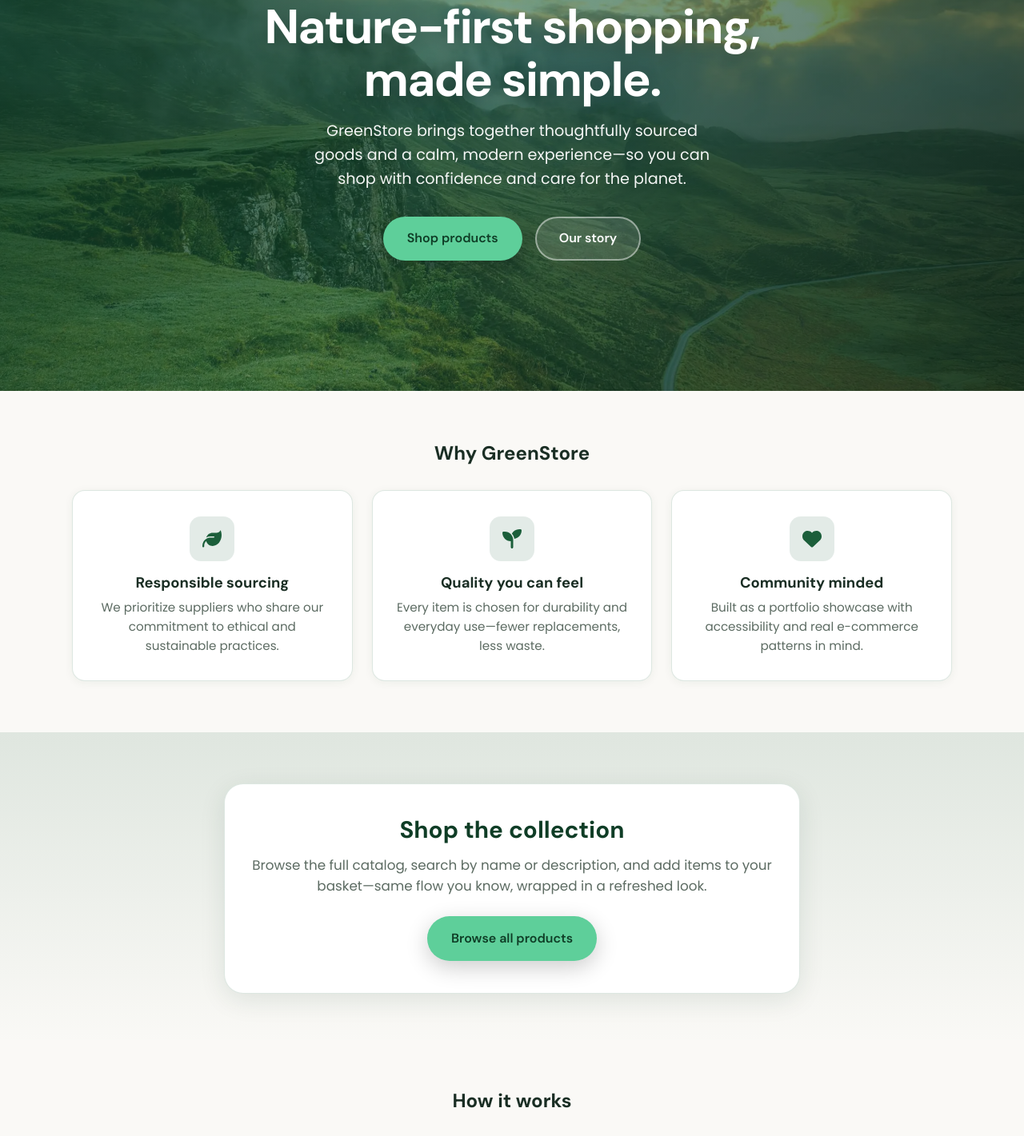
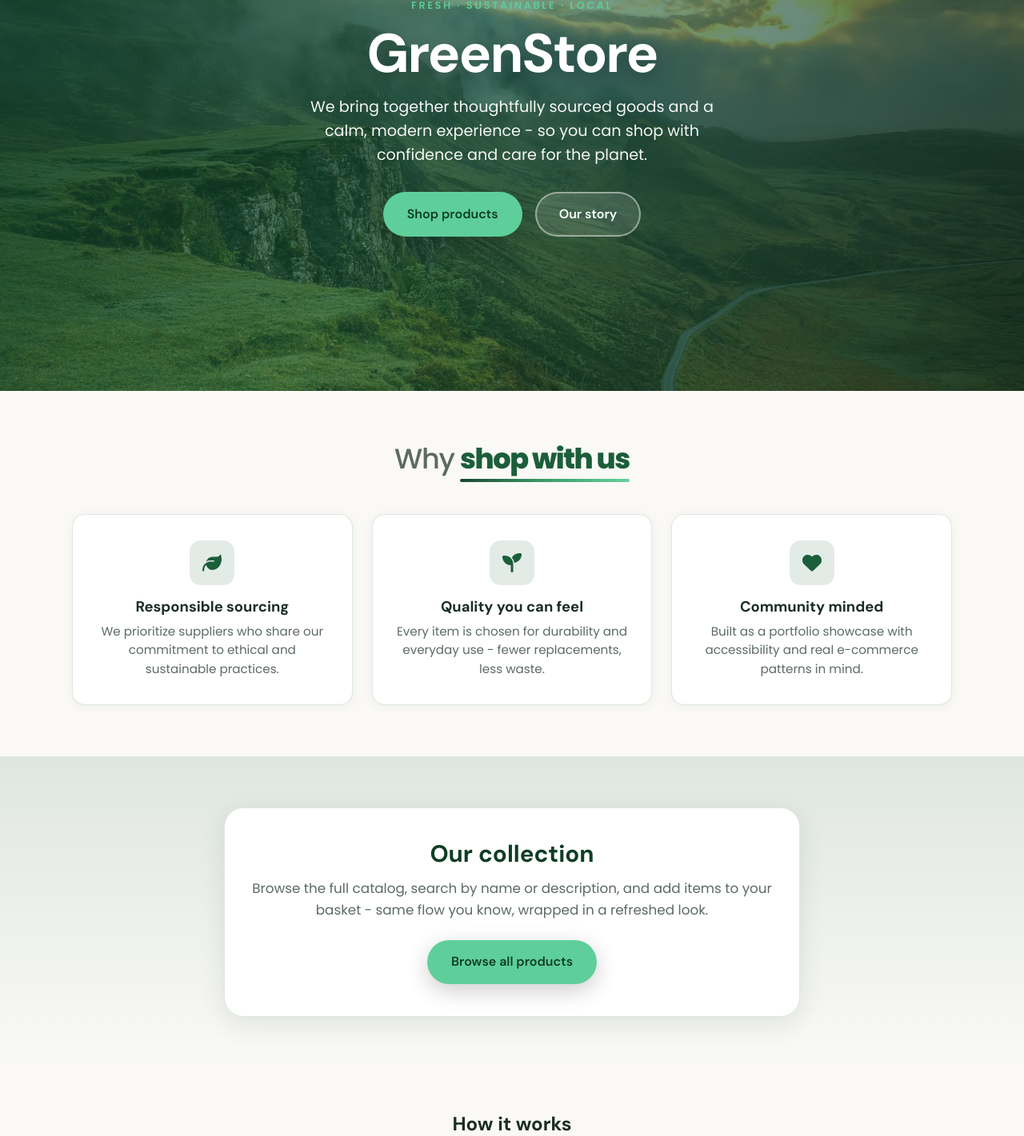
Before and after one commit to GHarding95/GreenStore, a React (Create React App) app: page / in a window 1280 px wide. Shown: the part 239-1660 px from the top of the page at 80% size. Built offline with nearby package versions, Linux system fonts and the light colour scheme; no server answers.

Commit message:
further css changes

```diff
--- a/src/App.scss
+++ b/src/App.scss
@@ -1,4 +1,4 @@
-// Design tokens — eco-modern palette. `body[data-route]` is set in App for basket-safe product card rules in cards.scss.
+// Design tokens - eco-modern palette. `body[data-route]` is set in App for basket-safe product card rules in cards.scss.
 :root {
   --green-primary: #1b5e3a;
   --green-light: rgba(27, 94, 58, 0.12);
@@ -53,7 +53,7 @@ body {
   border: 0;
 }
 
-// WCAG 2.4.1 Bypass Blocks — first tab stop
+// WCAG 2.4.1 Bypass Blocks - first tab stop
 .skip-link {
   position: absolute;
   top: 0;
@@ -123,7 +123,7 @@ button:focus-visible,
   }
 }
 
-// Basket page — keep layout/utility rules (basket.tsx unchanged)
+// Basket page - keep layout/utility rules (basket.tsx unchanged)
 .basket-card-body {
   text-align: left;
 }
--- a/src/components/carousel/myCarousel.scss
+++ b/src/components/carousel/myCarousel.scss
@@ -1,4 +1,4 @@
-// One row: [prev] [slides] [next] — arrows align with the icon strip, not full viewport height
+// One row: [prev] [slides] [next] - arrows align with the icon strip, not full viewport height
 .carousel {
   display: grid;
   grid-template-columns: auto minmax(0, 1fr) auto;
--- a/src/pages/about.scss
+++ b/src/pages/about.scss
@@ -48,7 +48,7 @@
   }
 
   strong {
-    color: var(--text-dark);
+    color: var(--green-primary);
     font-weight: 600;
   }
 }
--- a/src/pages/home.scss
+++ b/src/pages/home.scss
@@ -1,4 +1,4 @@
-// Homepage — uses tokens from App.scss
+// Homepage - uses tokens from App.scss
 .home {
   flex: 1;
   text-align: center;
@@ -38,10 +38,10 @@
 
   h1 {
     font-family: var(--font-display);
-    font-size: clamp(2.35rem, 6vw, 3.75rem);
+    font-size: clamp(2.75rem, 8vw, 4.25rem);
     font-weight: 700;
     letter-spacing: -0.03em;
-    line-height: 1.1;
+    line-height: 1.05;
     margin: 0 0 1rem;
     text-shadow: 0 4px 24px rgba(0, 0, 0, 0.25);
   }
@@ -111,13 +111,44 @@
   background: var(--surface);
   position: relative;
 
+  &__header {
+    text-align: center;
+    margin-bottom: 2.5rem;
+  }
+
   &__title {
     font-family: var(--font-display);
-    font-size: 1.5rem;
+    font-size: clamp(1.65rem, 4.2vw, 2.2rem);
     font-weight: 700;
-    color: var(--text-dark);
-    margin: 0 0 2rem;
-    text-align: center;
+    letter-spacing: -0.035em;
+    line-height: 1.2;
+    margin: 0;
+  }
+
+  &__title-prefix {
+    font-weight: 500;
+    color: var(--text-light);
+  }
+
+  &__title-emphasis {
+    font-weight: 800;
+    color: var(--green-primary);
+    letter-spacing: -0.04em;
+    position: relative;
+    display: inline-block;
+    padding-bottom: 0.5rem;
+
+    &::after {
+      content: '';
+      position: absolute;
+      left: 0;
+      right: 0;
+      bottom: 0;
+      height: 4px;
+      border-radius: 999px;
+      background: linear-gradient(90deg, var(--green-dark), var(--green-mid) 45%, var(--green-accent));
+      opacity: 0.95;
+    }
   }
 
   &__grid {
--- a/src/pages/home.tsx
+++ b/src/pages/home.tsx
@@ -10,9 +10,9 @@ const Home: React.FC = () => {
       <section className="home-hero" aria-labelledby="home-hero-heading">
         <div className="home-hero__inner">
           <p className="home-hero__eyebrow">Fresh · Sustainable · Local</p>
-          <h1 id="home-hero-heading">Nature-first shopping, made simple.</h1>
+          <h1 id="home-hero-heading">GreenStore</h1>
           <p className="home-hero__lead">
-            GreenStore brings together thoughtfully sourced goods and a calm, modern experience—so you can shop with confidence and care for the planet.
+            We bring together thoughtfully sourced goods and a calm, modern experience - so you can shop with confidence and care for the planet.
           </p>
           <div className="home-hero__actions">
             <Link className="home-btn home-btn--primary" to="/products">
@@ -26,9 +26,12 @@ const Home: React.FC = () => {
       </section>
 
       <section className="home-values" aria-labelledby="values-heading">
-        <h2 id="values-heading" className="home-values__title">
-          Why GreenStore
-        </h2>
+        <div className="home-values__header">
+          <h2 id="values-heading" className="home-values__title">
+            <span className="home-values__title-prefix">Why</span>{' '}
+            <span className="home-values__title-emphasis">shop with us</span>
+          </h2>
+        </div>
         <div className="home-values__grid">
           <article
             className="home-values__item"
@@ -53,7 +56,7 @@ const Home: React.FC = () => {
             </div>
             <h3 id="value-heading-quality">Quality you can feel</h3>
             <p id="value-desc-quality">
-              Every item is chosen for durability and everyday use—fewer replacements, less waste.
+              Every item is chosen for durability and everyday use - fewer replacements, less waste.
             </p>
           </article>
           <article
@@ -74,9 +77,9 @@ const Home: React.FC = () => {
 
       <section className="home-band" aria-labelledby="band-heading">
         <div className="home-band__inner">
-          <h2 id="band-heading">Shop the collection</h2>
+          <h2 id="band-heading">Our collection</h2>
           <p>
-            Browse the full catalog, search by name or description, and add items to your basket—same flow you know, wrapped in a refreshed look.
+            Browse the full catalog, search by name or description, and add items to your basket - same flow you know, wrapped in a refreshed look.
           </p>
           <Link className="home-btn home-btn--primary" to="/products">
             Browse all products
@@ -100,8 +103,8 @@ const Home: React.FC = () => {
             <div className="home-steps__num" aria-hidden>
               2
             </div>
-            <h3>Customize</h3>
-            <p>Open a product, set quantity, and add it to your basket.</p>
+            <h3>Add to basket</h3>
+            <p>Open a product, choose a quantity, and add it to your basket.</p>
           </div>
           <div className="home-steps__step">
             <div className="home-steps__num" aria-hidden>
```
